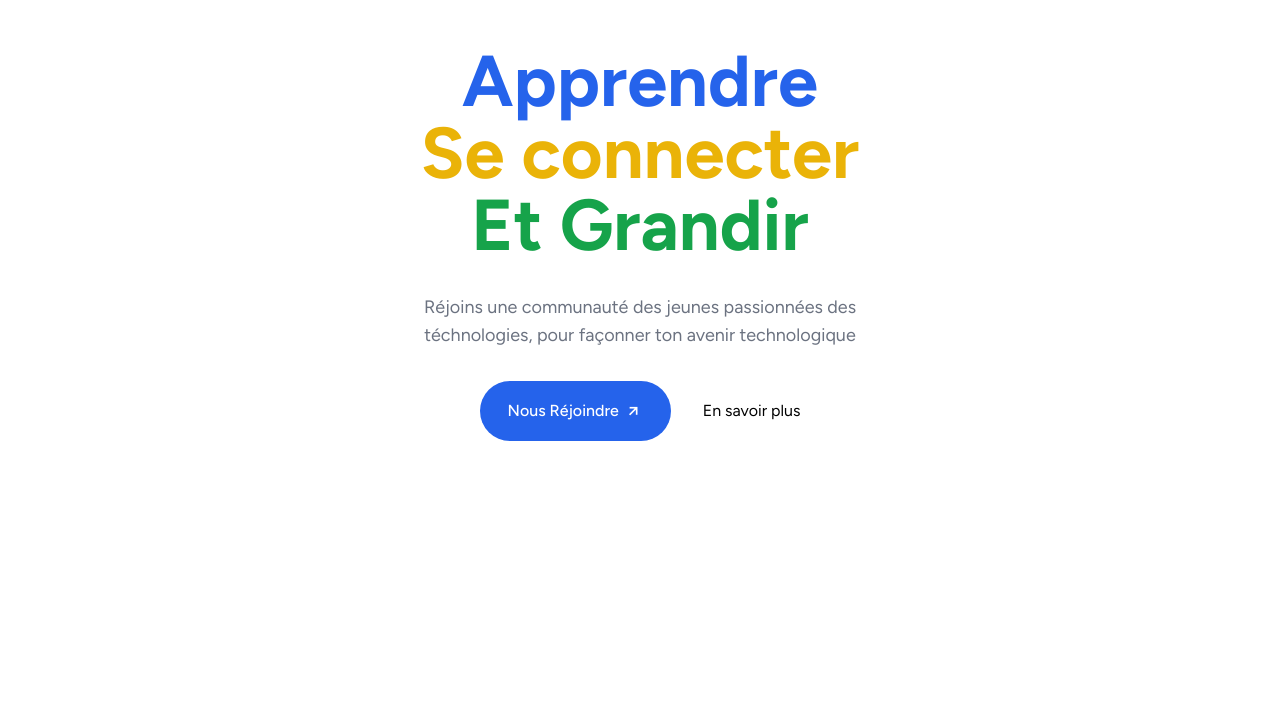
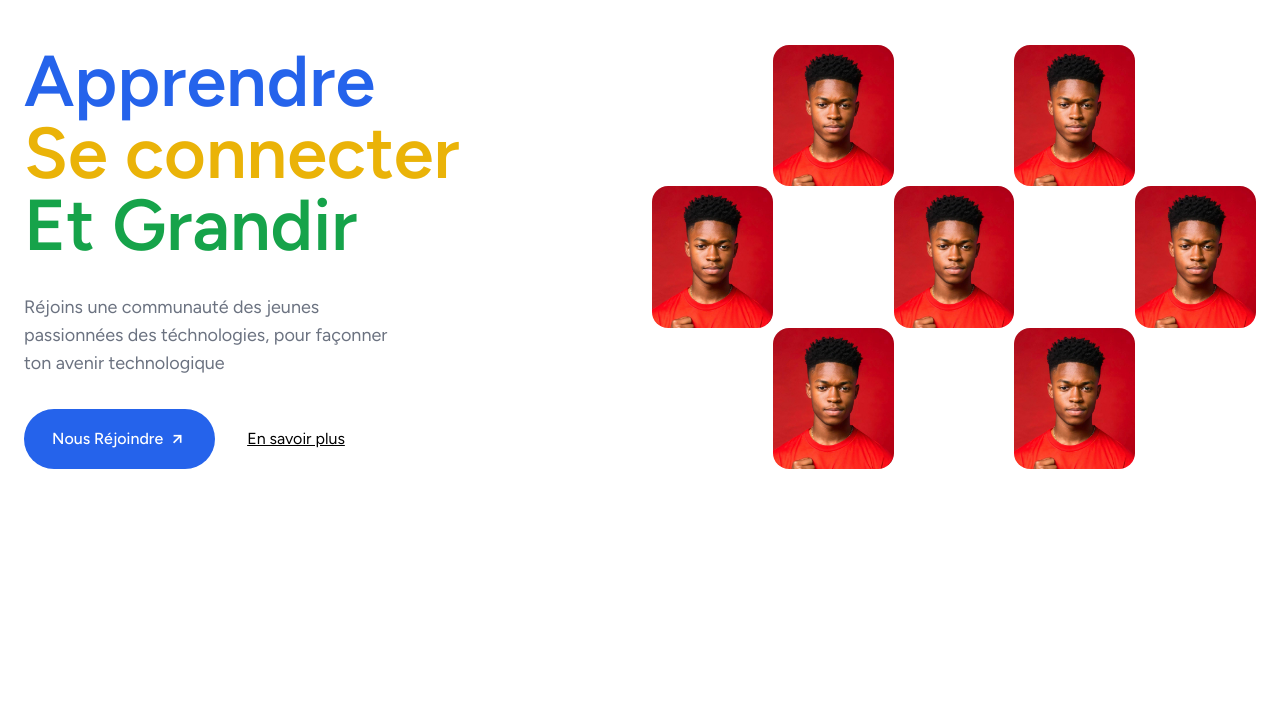
Before and after one commit to Likeur/espacesis-website, a website built with webpack: page index.html in a window 1280 px wide. Shown: the part 87-800 px from the top of the page. Built offline with nearby package versions, Linux system fonts and the light colour scheme; a script that the page names is missing.

Commit message:
working on hero section

```diff
--- a/index.html
+++ b/index.html
@@ -43,31 +43,48 @@
         </header>
 
         <!-- hero section -->
-        <section class="p-4 lg:p-6 lg:h-[100vh]">
-           <div class="flex justify-center">
+        <section class="p-4 lg:p-6 lg:h-[100vh] lg:container lg:mx-auto">
+           <div class="grid gap-4 lg:gap-6 lg:grid-cols-2">
 
-                <div>
-                    <div class="flex flex-col items-center text-4xl lg:text-7xl font-bold">
+                <div class="">
+                    <div class="flex flex-col text-4xl lg:text-7xl font-semibold">
                         <h2 class="text-blue-600">Apprendre </h2>
                         <h2 class="text-yellow-500">Se connecter</h2>
                         <h2 class="text-green-600">Et Grandir</h2>
                     </div>
-                    <div class="mt-8 flex justify-center">
-                        <p class="text-center text-lg text-gray-500 lg:w-[40vw]">Réjoins une communauté des jeunes passionnées des téchnologies, pour façonner ton avenir technologique</p>
+                    <div class="mt-8 flex">
+                        <p class="text-lg text-gray-500 lg:w-[30vw]">Réjoins une communauté des jeunes passionnées des téchnologies, pour façonner ton avenir technologique</p>
                     </div>
-                    <div class="flex flex-col lg:flex-row mt-8 lg:justify-center lg:items-center">
+                    <div class="flex flex-col lg:flex-row mt-8 lg:items-center">
                         <a id="rdvbtn" href="" class="flex justify-center text-center items-center font-medium bg-blue-600 text-white p-3 px-4 lg:p-4 lg:px-7 rounded-full">
                             <span>Nous Réjoindre</span>
                             <i class='bx bx-right-arrow-alt ml-1 -rotate-45 text-xl'></i>
                         </a>
-                        <a href="" class="inline-block lg:ml-8 mt-3 text-center lg:mt-0">En savoir plus</a>
+                        <a href="" class="inline-block underline lg:ml-8 mt-3 text-center lg:mt-0">En savoir plus</a>
                     </div>
+                </div>
+                <div class="grid grid-cols-5">
+                    <div class=" "></div>
+                    <div class=" overflow-hidden rounded-2xl"><img src="./assets/images/likeur.jpg" class="h-full w-full object-cover" alt=""></div>
+                    <div class=" "></div>
+                    <div class=" overflow-hidden rounded-2xl"><img src="./assets/images/likeur.jpg" class="h-full w-full object-cover" alt=""></div>
+                    <div class=" "></div>
+                    <div class=" overflow-hidden rounded-2xl"><img src="./assets/images/likeur.jpg" class="h-full w-full object-cover" alt=""></div>
+                    <div class=" "></div>
+                    <div class=" overflow-hidden rounded-2xl"><img src="./assets/images/likeur.jpg" class="h-full w-full object-cover" alt=""></div>
+                    <div class=" "></div>
+                    <div class=" overflow-hidden rounded-2xl"><img src="./assets/images/likeur.jpg" class="h-full w-full object-cover" alt=""></div>
+                    <div class=" "></div>
+                    <div class=" overflow-hidden rounded-2xl"><img src="./assets/images/likeur.jpg" class="h-full w-full object-cover" alt=""></div>
+                    <div class=" "></div>
+                    <div class=" overflow-hidden rounded-2xl"><img src="./assets/images/likeur.jpg" class="h-full w-full object-cover" alt=""></div>
+                    <div class=" "></div>
                 </div>
             </div>
         </section>
 
         <!-- Logo partenaire sections -->
-       <section class="mt-8 mb-8 lg:h-[60vh] flex flex-col justify-center">
+       <section class="mt-8 mb-8 lg:h-[30vh] flex flex-col justify-center">
             <div>
                 <p class="text-xl text-center text-gray-500">Découvrez nos partenaires</p>
             </div>
@@ -84,16 +101,21 @@
 
         <!-- about section -->
         <section class="lg:p-6">
-            <section class="bg-blue-600 lg:rounded-[5rem] lg:mr-5 mt-8 mb-8 p-4 lg:p-6 h-[80vh] lg:h-[100vh] flex justify-center items-center">
+            <section class="lg:rounded-[5rem] lg:mr-5 mt-8 mb-8 p-4 lg:p-6 h-[80vh] lg:h-[100vh] flex justify-center items-center">
                 <div class="grid gap-4 lg:gap-6 lg:grid-cols-2 lg:w-[80vw]">
                     <div>
-                        <h2 class="text-3xl text-center lg:text-left lg:w-[50%] lg:text-5xl font-bold text-white">Découvre la communauté <span class="text-yellow-300">Espacesis</span></h2>
+                        <h2 class="text-3xl text-center lg:text-left lg:w-[50%] lg:text-5xl font-bold text-gray-800">Découvre la communauté <span class="text-yellow-300">Espacesis</span></h2>
+                        <div class="mt-8 lg:mt-0 p-4 lg:p-6 rounded-3xl lg:mr-5">
+                            <h3 class="text-lg lg:text-2xl font-medium text-gray-700">
+                                Espacesis est une communauté tech ayant  pour mission de rassembler les talents, et faire de ces talents des grands leaders informatique du pays, La vision du club ESPACESIS est d’être un lieu cible ou on puisera les meilleurs leaders en informatique.
+                            </h3>
+                        </div>
                     </div>
-                    <div class="bg-white mt-8 lg:mt-0 p-4 lg:p-6 rounded-3xl shadow-md lg:mr-5">
-                        <h3 class="text-lg lg:text-2xl font-medium text-gray-700">
-                            Espacesis est une communauté tech ayant  pour mission de rassembler les talents, et faire de ces talents des grands leaders informatique du pays, La vision du club ESPACESIS est d’être un lieu cible ou on puisera les meilleurs leaders en informatique.
-                        </h3>
+
+                    <div>
+
                     </div>
+
                 </div>
             </section>
         </section>
@@ -106,7 +128,7 @@
                 <h3 class="text-3xl lg:text-5xl font-bold text-center">Les membres de la <br> <span class="text-blue-600">coreTeam</span></h3>
             </div>
             <div class="mt-8 mb-8 flex justify-center">
-                <div class="grid lg:grid-cols-4 gap-4 lg:gap-6">
+                <div class="grid lg:grid-cols-4 mr-2 lg:mr-0 gap-4 lg:gap-6">
                     <div id="slider_card" class="h-max ml-4 lg:w-[15rem] shrink-0 border grid rounded-3xl bg-white p-2">
                         <div class="h-56 w-full overflow-hidden rounded-2xl">
                             <img src="./assets/images/likeur.jpg" class="h-full w-full object-cover" alt="">
```
Also changed, not shown: src/css/output.css.
